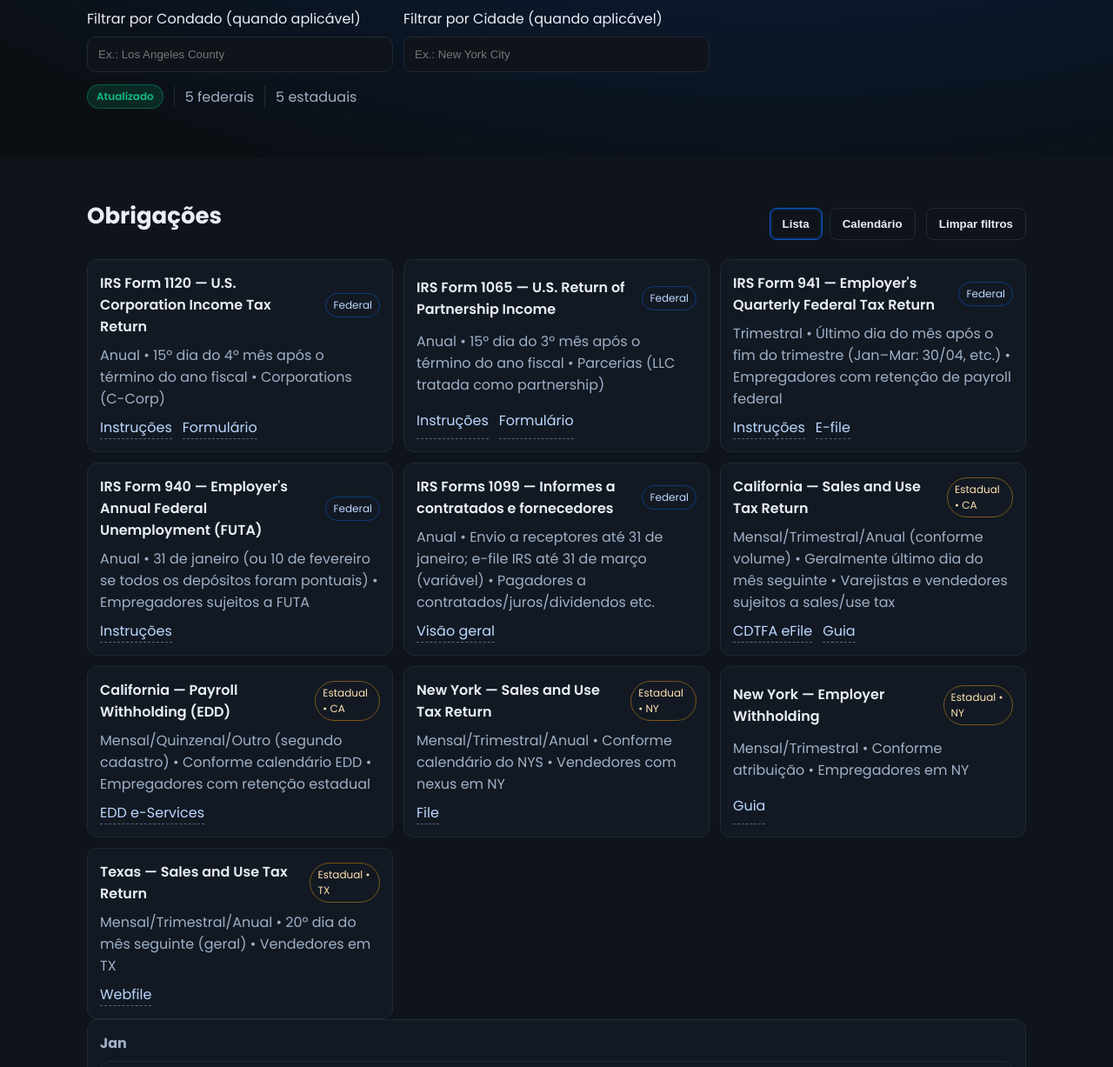
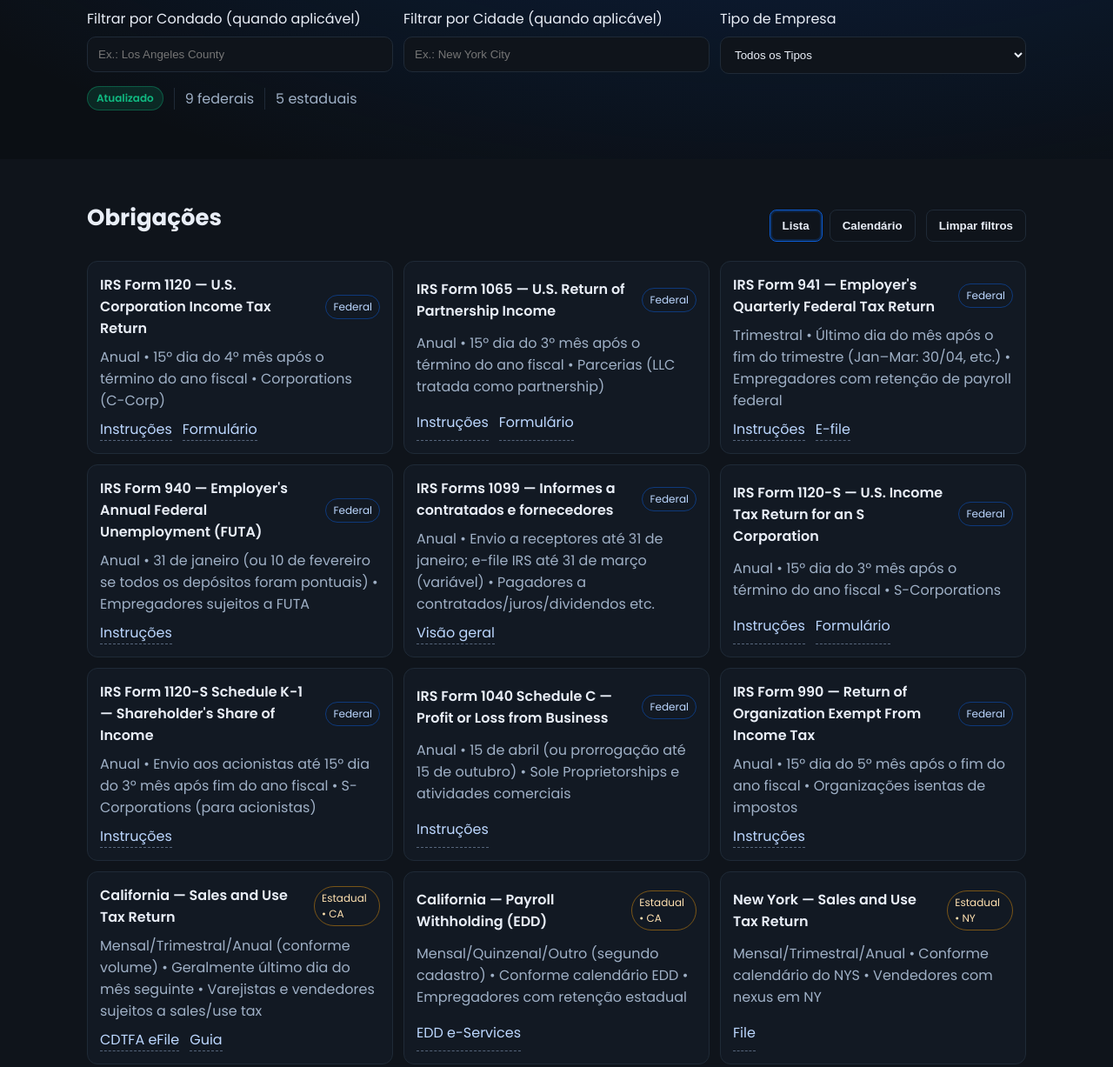
Before and after one commit to wiltonss11/h7calendar, a website: page index.html in a window 1280 px wide. Shown: the part 303-1530 px from the top of the page at 87% size. Drawn offline with Linux system fonts and the light colour scheme; no server answers.

Commit message:
Adicionado filtro de tipos de empresas (LLC, Partnership, C-Corp, S-Corp, etc.)

```diff
--- a/index.html
+++ b/index.html
@@ -59,6 +59,20 @@
               <div class="control-group">
                 <label for="cityInput">Filtrar por Cidade (quando aplicável)</label>
                 <input id="cityInput" class="input" type="search" placeholder="Ex.: New York City" />
+              </div>
+              <div class="control-group">
+                <label for="companyTypeSelect">Tipo de Empresa</label>
+                <select id="companyTypeSelect" class="select">
+                  <option value="ALL">Todos os Tipos</option>
+                  <option value="LLC">LLC (Limited Liability Company)</option>
+                  <option value="Partnership">Partnership</option>
+                  <option value="C-Corp">C-Corporation</option>
+                  <option value="S-Corp">S-Corporation</option>
+                  <option value="Sole Proprietorship">Sole Proprietorship</option>
+                  <option value="Non-Profit">Non-Profit</option>
+                  <option value="Employer">Empregador (com funcionários)</option>
+                  <option value="Contractor">Contratado/Fornecedor</option>
+                </select>
               </div>
             </div>
             <div class="meta">
--- a/script.js
+++ b/script.js
@@ -27,6 +27,7 @@
       frequency: "Anual",
       due: "15º dia do 4º mês após o término do ano fiscal",
       who: "Corporations (C-Corp)",
+      companyTypes: ["C-Corp"],
       links: [
         { label: "Instruções", url: "https://www.irs.gov/forms-pubs/about-form-1120" },
         { label: "Formulário", url: "https://www.irs.gov/pub/irs-pdf/f1120.pdf" }
@@ -38,6 +39,7 @@
       frequency: "Anual",
       due: "15º dia do 3º mês após o término do ano fiscal",
       who: "Parcerias (LLC tratada como partnership)",
+      companyTypes: ["Partnership", "LLC"],
       links: [
         { label: "Instruções", url: "https://www.irs.gov/forms-pubs/about-form-1065" },
         { label: "Formulário", url: "https://www.irs.gov/pub/irs-pdf/f1065.pdf" }
@@ -49,6 +51,7 @@
       frequency: "Trimestral",
       due: "Último dia do mês após o fim do trimestre (Jan–Mar: 30/04, etc.)",
       who: "Empregadores com retenção de payroll federal",
+      companyTypes: ["Employer", "C-Corp", "S-Corp", "LLC", "Partnership"],
       links: [
         { label: "Instruções", url: "https://www.irs.gov/forms-pubs/about-form-941" },
         { label: "E-file", url: "https://www.irs.gov/payments" }
@@ -60,6 +63,7 @@
       frequency: "Anual",
       due: "31 de janeiro (ou 10 de fevereiro se todos os depósitos foram pontuais)",
       who: "Empregadores sujeitos a FUTA",
+      companyTypes: ["Employer", "C-Corp", "S-Corp", "LLC", "Partnership"],
       links: [
         { label: "Instruções", url: "https://www.irs.gov/forms-pubs/about-form-940" }
       ]
@@ -70,8 +74,54 @@
       frequency: "Anual",
       due: "Envio a receptores até 31 de janeiro; e-file IRS até 31 de março (variável)",
       who: "Pagadores a contratados/juros/dividendos etc.",
+      companyTypes: ["C-Corp", "S-Corp", "LLC", "Partnership", "Sole Proprietorship", "Contractor"],
       links: [
         { label: "Visão geral", url: "https://www.irs.gov/forms-pubs/about-form-1099-misc" }
+      ]
+    },
+    {
+      id: "irs-1120s",
+      title: "IRS Form 1120-S — U.S. Income Tax Return for an S Corporation",
+      frequency: "Anual",
+      due: "15º dia do 3º mês após o término do ano fiscal",
+      who: "S-Corporations",
+      companyTypes: ["S-Corp"],
+      links: [
+        { label: "Instruções", url: "https://www.irs.gov/forms-pubs/about-form-1120s" },
+        { label: "Formulário", url: "https://www.irs.gov/pub/irs-pdf/f1120s.pdf" }
+      ]
+    },
+    {
+      id: "irs-1120s-k1",
+      title: "IRS Form 1120-S Schedule K-1 — Shareholder's Share of Income",
+      frequency: "Anual",
+      due: "Envio aos acionistas até 15º dia do 3º mês após fim do ano fiscal",
+      who: "S-Corporations (para acionistas)",
+      companyTypes: ["S-Corp"],
+      links: [
+        { label: "Instruções", url: "https://www.irs.gov/forms-pubs/about-form-1120s" }
+      ]
+    },
+    {
+      id: "irs-1040-schedule-c",
+      title: "IRS Form 1040 Schedule C — Profit or Loss from Business",
+      frequency: "Anual",
+      due: "15 de abril (ou prorrogação até 15 de outubro)",
+      who: "Sole Proprietorships e atividades comerciais",
+      companyTypes: ["Sole Proprietorship"],
+      links: [
+        { label: "Instruções", url: "https://www.irs.gov/forms-pubs/about-schedule-c-form-1040" }
+      ]
+    },
+    {
+      id: "irs-990",
+      title: "IRS Form 990 — Return of Organization Exempt From Income Tax",
+      frequency: "Anual",
+      due: "15º dia do 5º mês após o fim do ano fiscal",
+      who: "Organizações isentas de impostos",
+      companyTypes: ["Non-Profit"],
+      links: [
+        { label: "Instruções", url: "https://www.irs.gov/forms-pubs/about-form-990" }
       ]
     }
   ],
@@ -83,6 +133,7 @@
         frequency: "Mensal/Trimestral/Anual (conforme volume)",
         due: "Geralmente último dia do mês seguinte",
         who: "Varejistas e vendedores sujeitos a sales/use tax",
+        companyTypes: ["C-Corp", "S-Corp", "LLC", "Partnership", "Sole Proprietorship"],
         links: [
           { label: "CDTFA eFile", url: "https://onlineservices.cdtfa.ca.gov/" },
           { label: "Guia", url: "https://www.cdtfa.ca.gov/taxes-and-fees/sut-programs.htm" }
@@ -94,6 +145,7 @@
         frequency: "Mensal/Quinzenal/Outro (segundo cadastro)",
         due: "Conforme calendário EDD",
         who: "Empregadores com retenção estadual",
+        companyTypes: ["Employer", "C-Corp", "S-Corp", "LLC", "Partnership"],
         links: [
           { label: "EDD e-Services", url: "https://edd.ca.gov/en/e-Services_for_Business/" }
         ]
@@ -106,6 +158,7 @@
         frequency: "Mensal/Trimestral/Anual",
         due: "Conforme calendário do NYS",
         who: "Vendedores com nexus em NY",
+        companyTypes: ["C-Corp", "S-Corp", "LLC", "Partnership", "Sole Proprietorship"],
         links: [
           { label: "File", url: "https://www.tax.ny.gov/online/" }
         ]
@@ -116,6 +169,7 @@
         frequency: "Mensal/Trimestral",
         due: "Conforme atribuição",
         who: "Empregadores em NY",
+        companyTypes: ["Employer", "C-Corp", "S-Corp", "LLC", "Partnership"],
         links: [
           { label: "Guia", url: "https://www.tax.ny.gov/bus/emp/withhold.htm" }
         ]
@@ -128,6 +182,7 @@
         frequency: "Mensal/Trimestral/Anual",
         due: "20º dia do mês seguinte (geral)",
         who: "Vendedores em TX",
+        companyTypes: ["C-Corp", "S-Corp", "LLC", "Partnership", "Sole Proprietorship"],
         links: [
           { label: "Webfile", url: "https://comptroller.texas.gov/taxes/file-pay/webfile/" }
         ]
@@ -180,6 +235,7 @@
   const query = document.getElementById("searchInput").value.trim().toLowerCase();
   const county = (document.getElementById("countyInput")?.value || '').trim().toLowerCase();
   const city = (document.getElementById("cityInput")?.value || '').trim().toLowerCase();
+  const companyType = document.getElementById("companyTypeSelect").value;
 
   const result = [];
   if (includeFederal) {
@@ -205,6 +261,14 @@
   }
   if (city) {
     filtered = filtered.filter(o => (o.city || '').toLowerCase().includes(city));
+  }
+  if (companyType && companyType !== "ALL") {
+    filtered = filtered.filter(o => {
+      if (!o.companyTypes || !Array.isArray(o.companyTypes)) {
+        return true; // Se não há tipos especificados, mostrar para todos
+      }
+      return o.companyTypes.includes(companyType);
+    });
   }
 
   return filtered;
@@ -361,7 +425,7 @@
 function exportToCSV() {
   const list = getFilteredObligations();
   const rows = [
-    ["Escopo", "Estado", "Título", "Frequência", "Vencimento", "Quem", "Links"],
+    ["Escopo", "Estado", "Título", "Frequência", "Vencimento", "Quem", "Tipos de Empresa", "Links"],
     ...list.map(o => [
       o.scope,
       o.state || "",
@@ -369,6 +433,7 @@
       o.frequency || "",
       o.due || "",
       o.who || "",
+      (o.companyTypes || []).join(", "),
       (o.links || []).map(l => `${l.label}: ${l.url}`).join(" | ")
     ])
   ];
@@ -385,6 +450,7 @@
   document.getElementById("filterFederal").addEventListener("change", renderObligations);
   document.getElementById("filterState").addEventListener("change", renderObligations);
   document.getElementById("searchInput").addEventListener("input", renderObligations);
+  document.getElementById("companyTypeSelect").addEventListener("change", renderObligations);
   const countyInput = document.getElementById('countyInput');
   const cityInput = document.getElementById('cityInput');
   if (countyInput) countyInput.addEventListener('input', renderObligations);
@@ -394,6 +460,7 @@
     document.getElementById("filterState").checked = true;
     document.getElementById("searchInput").value = "";
     document.getElementById("stateSelect").value = "ALL";
+    document.getElementById("companyTypeSelect").value = "ALL";
     if (countyInput) countyInput.value = '';
     if (cityInput) cityInput.value = '';
     renderObligations();
```
